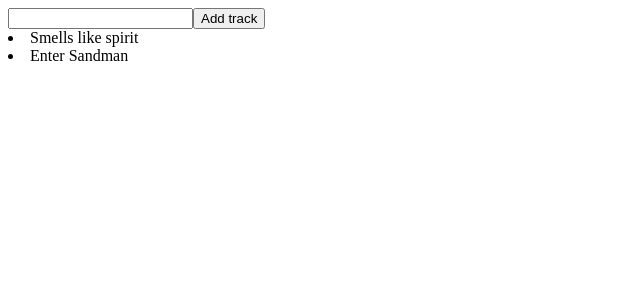
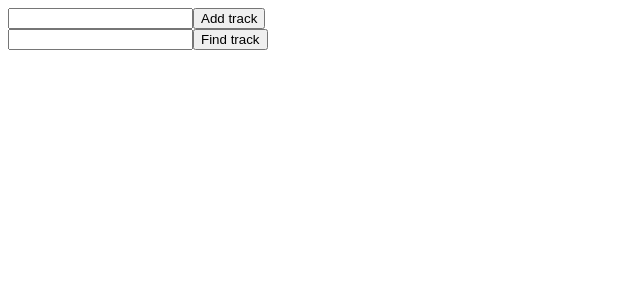
Before and after one commit to voloslg/learnredux, a React (Create React App) app: page / in a window 1280 px wide. Shown: the top 300 px of the page, without its empty margins (0-640 px from the left). Built offline with nearby package versions, Linux system fonts and the light colour scheme.

Commit message:
create search

```diff
--- a/src/App.js
+++ b/src/App.js
@@ -8,9 +8,15 @@ class App extends Component {
     this.trackInput.value = "";
   };
 
+  findTrack() {
+    console.log("findTrack", this.searchInput.value);
+    this.props.onFindTrack(this.searchInput.value);
+  }
+
   render() {
-    console.log(this.props);
+    console.log("this.props", this.props);
     return (
+      <div>
         <div>
           <input
             type="text"
@@ -19,8 +25,19 @@ class App extends Component {
             }}
           />
           <button onClick={this.addTrack}>Add track</button>
+        </div>
+        <div>
+          <input
+            type="text"
+            ref={input => {
+              this.searchInput = input;
+            }}
+          />
+          <button onClick={this.findTrack.bind(this)}>Find track</button>
+        </div>
+
         {this.props.tracks.map((track, index) => (
-          <li key={index}>{track}</li>
+          <li key={index}>{track.name}</li>
         ))}
       </div>
     );
@@ -29,11 +46,20 @@ class App extends Component {
 
 export default connect(
   state => ({
-    tracks: state.tracks
+    tracks: state.tracks.filter(track =>
+      track.name.includes(state.filterTracks)
+    )
   }),
   dispatch => ({
-    onAddTrack: trackName => {
-      dispatch({ type: "ADD_TRACK", payload: trackName });
+    onAddTrack: name => {
+      const payload = {
+        id: Date.now().toString(),
+        name
+      };
+      dispatch({ type: "ADD_TRACK", payload });
+    },
+    onFindTrack: name => {
+      dispatch({ type: "FIND_TRACK", payload: name });
     }
   })
 )(App);
--- /dev/null
+++ b/src/reducers/filterTracks.js
@@ -0,0 +1,8 @@
+const initialState = "";
+
+export default function filterTracks(state = initialState, action) {
+  if (action.type === "FIND_TRACK") {
+    return action.payload;
+  }
+  return state;
+}
--- a/src/reducers/index.js
+++ b/src/reducers/index.js
@@ -2,8 +2,10 @@ import { combineReducers } from "redux";
 
 import tracks from "./tracks";
 import playlists from "./playlists";
+import filterTracks from "./filterTracks";
 
 export default combineReducers({
   tracks,
-  playlists
+  playlists,
+  filterTracks
 });
--- a/src/reducers/tracks.js
+++ b/src/reducers/tracks.js
@@ -1,4 +1,4 @@
-const initialState = ["Smells like spirit", "Enter Sandman"];
+const initialState = [];
 
 export default function tracks(state = initialState, action) {
   if (action.type === "ADD_TRACK") {
```
Lines whose indentation alone changed are shown as unchanged.
